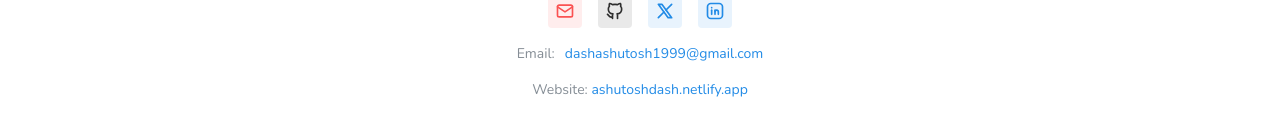
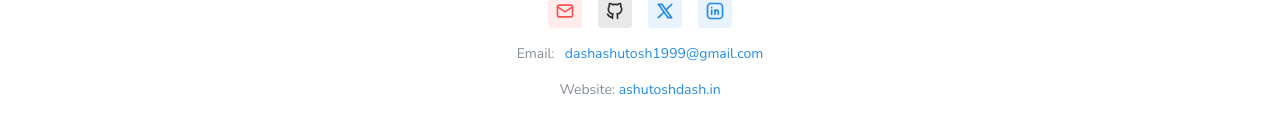
Before and after one commit to AshutoshDash1999/nextjs-mantine-boilerplate, a Next.js app: page / in a window 1280 px wide. Shown: the part 2638-2774 px from the top of the page. Built offline with nearby package versions, Linux system fonts and the light colour scheme; no server answers.

Commit message:
feat: vercel analytics for tracking users

```diff
--- a/package.json
+++ b/package.json
@@ -40,6 +40,7 @@
     "@mantine/notifications": "^8.3.10",
     "@tabler/icons-react": "^3.36.0",
     "@tanstack/react-query": "^5.90.12",
+    "@vercel/analytics": "^1.6.1",
     "@vercel/functions": "^3.3.4",
     "@vercel/speed-insights": "^1.3.1",
     "axios": "^1.13.2",
@@ -63,6 +64,7 @@
     "@types/react": "^19",
     "@types/react-dom": "^19",
     "babel-plugin-react-compiler": "1.0.0",
+    "baseline-browser-mapping": "^2.9.19",
     "cross-env": "^10.1.0",
     "husky": "^9.1.7",
     "lint-staged": "^16.2.7",
--- a/src/app/_components/SocialShare.tsx
+++ b/src/app/_components/SocialShare.tsx
@@ -26,7 +26,7 @@ const CONTACT_INFO = {
   github: "https://github.com/AshutoshDash1999",
   twitter: "https://x.com/ashutoshdash99",
   linkedin: "https://www.linkedin.com/in/ashutoshdash1999/",
-  website: "https://ashutoshdash.netlify.app",
+  website: "https://ashutoshdash.in",
 };
 
 export function SocialShare() {
--- a/src/app/layout.tsx
+++ b/src/app/layout.tsx
@@ -1,4 +1,5 @@
 import { ColorSchemeScript, mantineHtmlProps } from "@mantine/core";
+import { Analytics } from "@vercel/analytics/next";
 import type { Metadata } from "next";
 import { Nunito } from "next/font/google";
 import { AppProvider } from "@/providers/app-provider";
@@ -112,6 +113,7 @@ export default function RootLayout({
       </head>
       <body className={`${nunito.variable}`} suppressHydrationWarning>
         <AppProvider>{children}</AppProvider>
+        <Analytics />
       </body>
     </html>
   );
```
Also changed, not shown: 1 other file (tests, documents, lock files or other folders).
